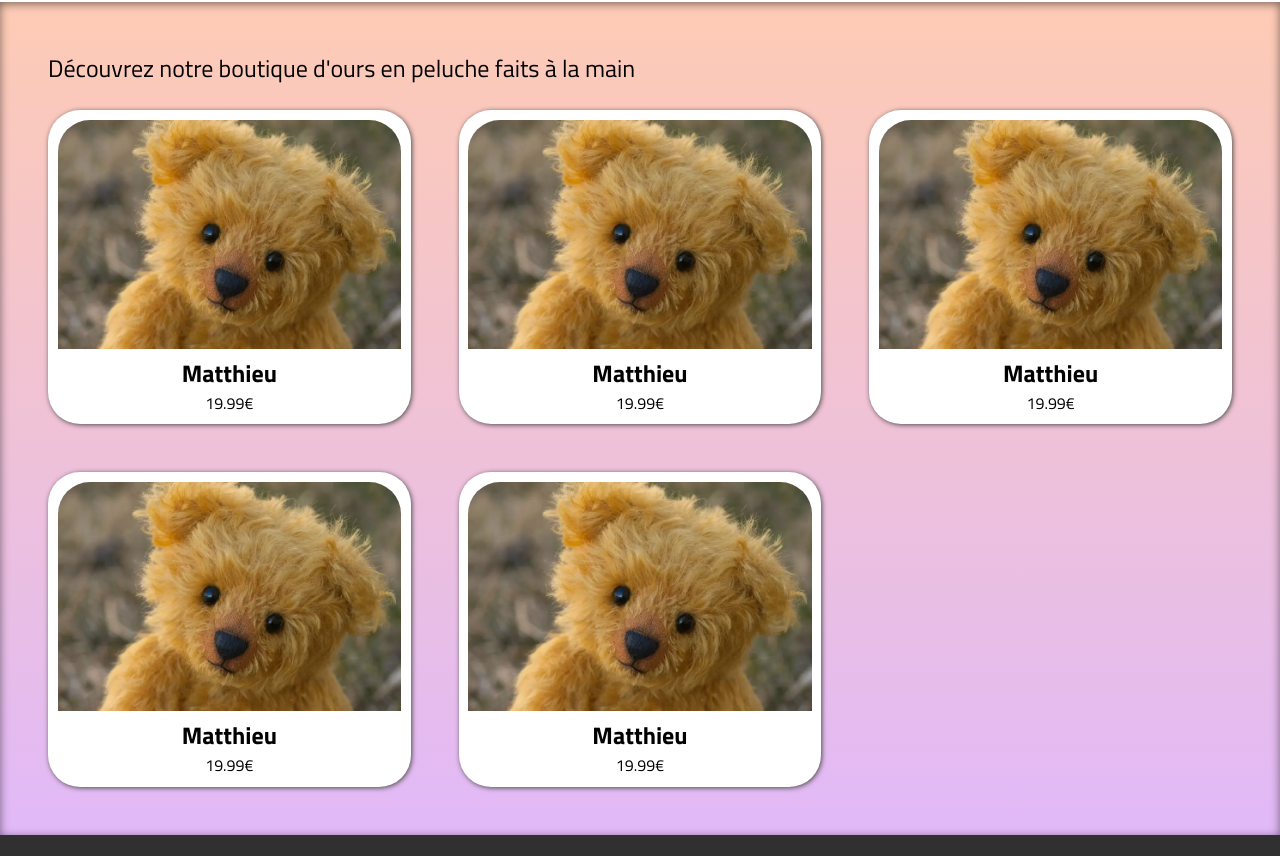
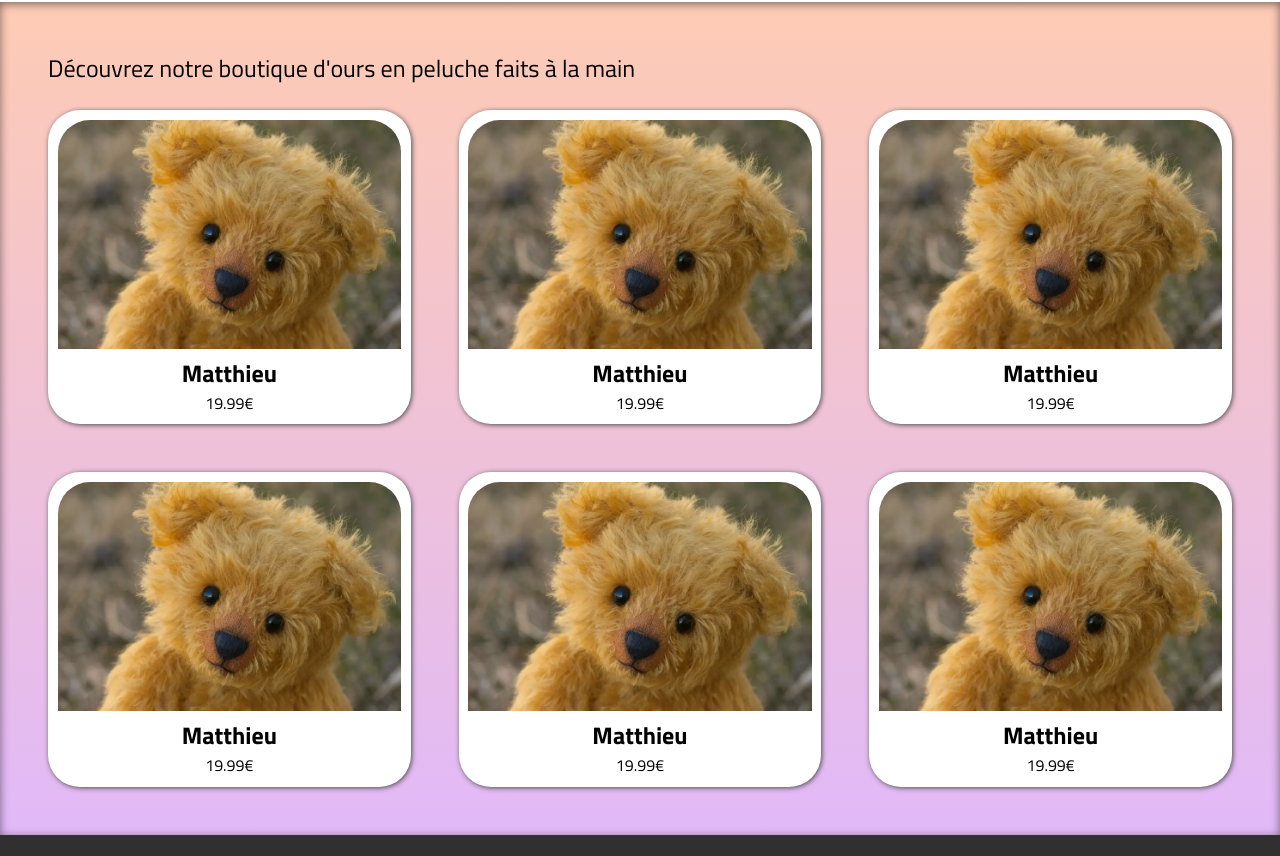
Before and after one commit to mattzcc/MatthieuLemesle_5_09082021, a website: page index.html in a window 1280 px wide. Shown: the part 92-948 px from the top of the page. Drawn offline with Linux system fonts and the light colour scheme; a web font is replaced by a local one.

Commit message:
6ème card en JS

```diff
--- a/js/app.js
+++ b/js/app.js
@@ -11,8 +11,55 @@ function textDisappears(){
 
 var text = btnNav.addEventListener('click', textDisappears); */
 
-function presentation(){
+/* function presentation(){
     console.log("Hello je suis Matthieu")
 }
 
-presentation();
+presentation(); */
+
+// Modify the code here
+// ======================
+// 'a'
+const grid = document.querySelector('.products-grid'); // Selector
+console.log(grid); // A retirer
+const cardLink = document.createElement('a');
+grid.appendChild(cardLink);
+cardLink.classList.add('card');
+const attrHref = document.createAttribute('href');
+cardLink.setAttributeNode(attrHref);
+cardLink.setAttribute('href', './pages/product.html');
+
+const imageTeddy = document.getElementsByClassName('card'); // Selector
+console.log(imageTeddy) // A retirer
+
+const img = document.createElement('img');
+imageTeddy[5].appendChild(img);
+img.classList.add('card__img');
+const attrAlt = document.createAttribute('alt');
+img.setAttributeNode(attrAlt);
+img.setAttribute('alt', 'Image d\'un ourson en peluche');
+const attrSrc = document.createAttribute('src');
+img.setAttributeNode(attrSrc);
+img.setAttribute('src', './img/teddy.webp');
+
+const cardButton = document.createElement('div');
+cardButton.innerText = 'Voir le produit';
+imageTeddy[5].appendChild(cardButton);
+cardButton.classList.add('card__button', 'card__button--style');
+
+const cardContent = document.createElement('div');
+imageTeddy[5].appendChild(cardContent);
+cardContent.classList.add('card__content');
+
+const contentCard = document.querySelectorAll('.card__content'); // Selector
+const cardTitle = document.createElement('h2');
+
+contentCard[5].appendChild(cardTitle);
+cardTitle.classList.add('card__title');
+cardTitle.innerText = 'Matthieu';
+console.log(contentCard); // A retirer
+
+const cardPrice = document.createElement('div');
+contentCard[5].appendChild(cardPrice);
+cardPrice.classList.add('card__price');
+cardPrice.innerText = '19.99€';
--- a/sass/layout/_items-list.scss
+++ b/sass/layout/_items-list.scss
@@ -37,6 +37,7 @@
     transition: all, 200ms;
     position: relative;
 
+
     &:hover {
         transform: scale(1.02);
         // filter: grayscale(80%);
--- a/sass/layout/_product.scss
+++ b/sass/layout/_product.scss
@@ -110,8 +110,8 @@
   grid-area: 4 / 1 / 5 / 2;
 
   @include screen-tablet {
-    grid-area: 4 / 2 / 4 / -2;
-    // grid-area: 3 / 2 / 4 / -3;
+   grid-area: 4 / 2 / 5 / -2;
+    // grid-area: 3 / 2 / 4 ;
   }
 }
 
```
Also changed, not shown: css/style.css, 1 other file.
